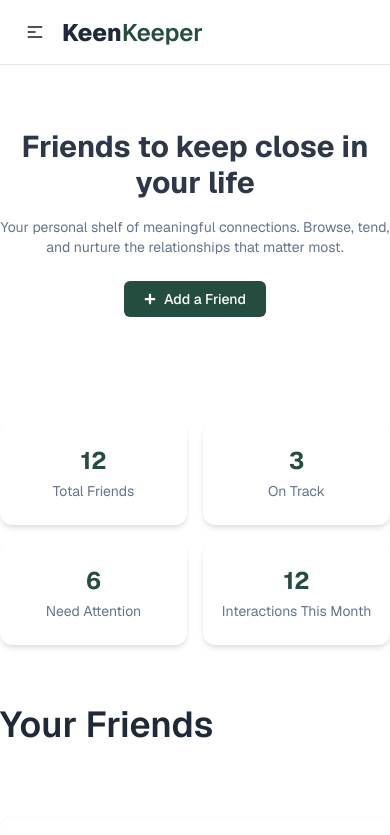
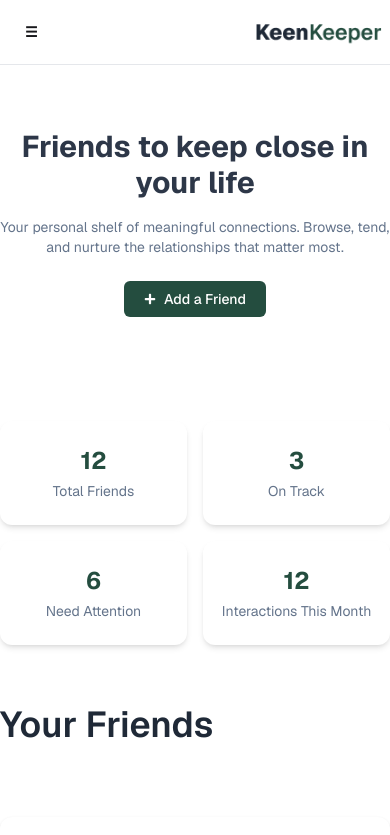
Before and after one commit to khadijarahmannupur-ctrl/Assienment-7, a React (Vite) app: page / in a window 390 px wide. Shown: the top 835 px of the page. Built offline with nearby package versions, Linux system fonts and the light colour scheme; grey boxes are pictures that could not be loaded.

Commit message:
navbar responsive perfectly

```diff
--- a/src/component/Navbar.jsx
+++ b/src/component/Navbar.jsx
@@ -14,28 +14,37 @@
     </>
     return (
         <nav className='border-b border-gray-200'>
-            <div className="navbar bg-base-100 flex justify-between items-center container mx-auto">
-                <div className="navbar-start">
+            <div className="navbar bg-base-100 container mx-auto flex justify-between items-center">
+
+                {/* 🔹 Left side (mobile dropdown only) */}
+                <div className="md:hidden">
                     <div className="dropdown">
-                        <div tabIndex={0} role="button" className="btn btn-ghost lg:hidden">
-                            <svg xmlns="http://www.w3.org/2000/svg" className="h-5 w-5" fill="none" viewBox="0 0 24 24" stroke="currentColor"> <path strokeLinecap="round" strokeLinejoin="round" strokeWidth="2" d="M4 6h16M4 12h8m-8 6h16" /> </svg>
+                        <div tabIndex={0} role="button" className="btn btn-ghost">
+                            ☰
                         </div>
                         <ul
-                            tabIndex="-1"
-                            className="menu menu-sm dropdown-content bg-base-100 rounded-box z-1 mt-3 w-52 p-2 shadow">
+                            tabIndex={0}
+                            className="menu menu-sm dropdown-content bg-base-100 rounded-box mt-3 w-52 p-2 shadow"
+                        >
                             {links}
                         </ul>
                     </div>
-                    <img src={logo} alt="" />
                 </div>
-                <div className="navbar-center hidden lg:flex">
+
+                {/* 🔹 Logo */}
+                <div className="flex-1 flex justify-end md:justify-start">
+                    <img src={logo} alt="logo" className="h-7" />
+                </div>
+
+                {/* 🔹 Desktop Menu */}
+                <div className="hidden md:flex">
                     <ul className="menu menu-horizontal px-1">
                         {links}
                     </ul>
                 </div>
+
             </div>
         </nav>
-
     );
 };
 
```
